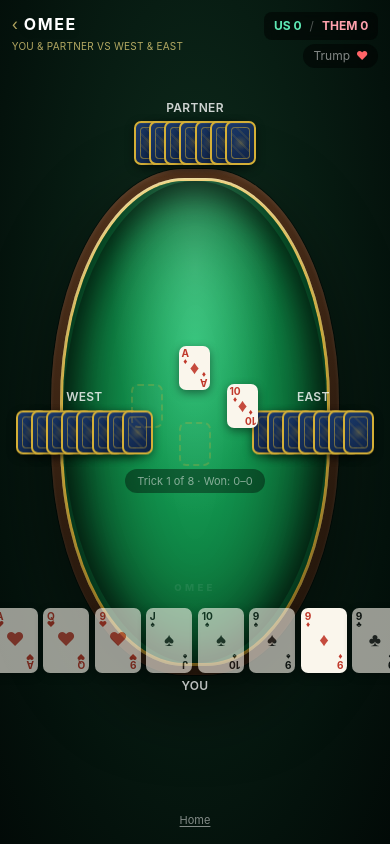
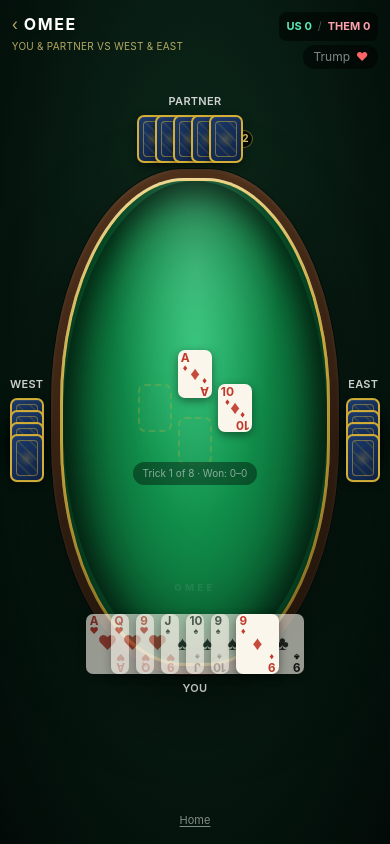
Before and after one commit to seniramendis/poker-mvp, a Next.js app: page /omee in a window 390 px wide. Both pictures are taken after a click on the button "DEAL". Built offline with nearby package versions, Linux system fonts and the light colour scheme.

Commit message:
change some ui changes to omee game

```diff
--- a/src/app/globals.css
+++ b/src/app/globals.css
@@ -33,8 +33,8 @@ body {
 /* ---------------------------------------------------------------- */
 
 :root {
-  --card-w-sm: clamp(30px, 8vw, 46px);
-  --card-h-sm: clamp(42px, 11.2vw, 64px);
+  --card-w-sm: clamp(34px, 8.6vw, 46px);
+  --card-h-sm: clamp(48px, 12vw, 64px);
   --card-w-md: clamp(38px, 9.6vw, 62px);
   --card-h-md: clamp(54px, 13.6vw, 88px);
   --card-w-lg: clamp(46px, 11.6vw, 78px);
@@ -137,6 +137,21 @@ body {
 .card-rank { font-size: clamp(9px, 2.6vw, 15px); }
 .card-suit-mini { font-size: clamp(7px, 2.1vw, 12px); margin-top: -1px; }
 .card-suit-center { font-size: clamp(16px, 4.8vw, 28px); opacity: 0.9; }
+
+/* Rank/suit text must scale with the card's own size class, not just the
+   viewport — otherwise small (trick/bot-fan) cards render illegible text
+   sized for a full-size hand card, or large cards look under-labeled. */
+.card-size-sm .card-rank { font-size: clamp(8px, 3.4vw, 12px); }
+.card-size-sm .card-suit-mini { font-size: clamp(6.5px, 2.6vw, 9.5px); }
+.card-size-sm .card-suit-center { font-size: clamp(13px, 6vw, 19px); }
+
+.card-size-md .card-rank { font-size: clamp(10px, 3vw, 15px); }
+.card-size-md .card-suit-mini { font-size: clamp(8px, 2.3vw, 11px); }
+.card-size-md .card-suit-center { font-size: clamp(17px, 5vw, 25px); }
+
+.card-size-lg .card-rank { font-size: clamp(12px, 3.4vw, 19px); }
+.card-size-lg .card-suit-mini { font-size: clamp(9px, 2.6vw, 13px); }
+.card-size-lg .card-suit-center { font-size: clamp(20px, 5.6vw, 32px); }
 
 /* Fluid card size classes (replace fixed px sizing from JS) */
 .card-size-sm { width: var(--card-w-sm); height: var(--card-h-sm); }
@@ -400,6 +415,26 @@ body {
   to { opacity: 1; transform: translateY(0); }
 }
 
+.bot-fan-badge {
+  display: flex;
+  align-items: center;
+  justify-content: center;
+  min-width: 18px;
+  height: 18px;
+  padding: 0 4px;
+  border-radius: 9999px;
+  background: rgba(0, 0, 0, 0.65);
+  border: 1px solid rgba(212, 175, 55, 0.5);
+  color: var(--gold-bright);
+  font-size: 10px;
+  font-weight: 700;
+}
+
+.trick-slot {
+  width: var(--card-w-sm);
+  height: var(--card-h-sm);
+}
+
 /* ---------------------------------------------------------------- */
 /* Mobile / safe-area responsiveness                                 */
 /* ---------------------------------------------------------------- */
--- a/src/components/OmeeGameView.js
+++ b/src/components/OmeeGameView.js
@@ -8,28 +8,34 @@ import { SUIT_SYMBOL, SUIT_NAME, SUITS, legalPlays } from '../lib/omee';
 
 const SUITS_RED = new Set(['H', 'D']);
 
-function BotFan({ count }) {
+// Bot hands are shown as a small fanned stack rather than one card per
+// remaining card — beyond MAX_VISIBLE cards we just bump a "+N" badge so
+// the fan never grows wide/tall enough to overflow a small screen.
+function BotFan({ count, direction = 'horizontal', maxVisible = 5 }) {
+  const visible = Math.min(count, maxVisible);
+  const extra = count - visible;
+  const isVertical = direction === 'vertical';
+
   return (
-    <div className="flex -space-x-4 sm:-space-x-5">
-      {Array.from({ length: count }).map((_, i) => (
+    <div className={`flex items-center ${isVertical ? 'flex-col -space-y-9 sm:-space-y-11' : '-space-x-4 sm:-space-x-5'}`}>
+      {Array.from({ length: visible }).map((_, i) => (
         <PlayingCard key={i} card={null} faceDown size="sm" dealDelay={i * 60} />
       ))}
+      {extra > 0 && <span className={`bot-fan-badge ${isVertical ? 'mt-1' : 'ml-1'}`}>+{extra}</span>}
     </div>
   );
 }
 
 function SeatLabel({ name, active }) {
   return (
-    <div className={`seat-label flex items-center gap-1.5 text-white/80 text-xs sm:text-sm ${active ? 'turn-indicator' : ''}`}>
+    <div className={`seat-label flex items-center gap-1.5 text-white/80 text-[11px] sm:text-sm ${active ? 'turn-indicator' : ''}`}>
       <span className="font-semibold tracking-wide">{name}</span>
     </div>
   );
 }
 
 function TrickCard({ play }) {
-  if (!play) {
-    return <div className="community-slot" style={{ width: 'var(--card-w-sm)', height: 'var(--card-h-sm)' }} />;
-  }
+  if (!play) return <div className="trick-slot community-slot" />;
   return <PlayingCard card={play.card} size="sm" dealDelay={0} />;
 }
 
@@ -50,6 +56,7 @@ export default function OmeeGameView() {
 
   const trickBySeat = Object.fromEntries(state.currentTrick.map((p) => [p.seat, p]));
   const southFirstFour = isTrumpSelect && state.trumpChooser === 'south' ? state.hands.south : null;
+  const southCount = state.hands.south.length;
 
   return (
     <main className="relative w-full h-[100dvh] overflow-hidden select-none">
@@ -68,7 +75,7 @@ export default function OmeeGameView() {
         </div>
 
         <div className="flex flex-col items-end gap-1 sm:gap-2 pointer-events-auto shrink-0">
-          <div className="bg-black/50 px-2.5 sm:px-4 py-1.5 sm:py-2 rounded-lg backdrop-blur-sm flex items-center gap-2 sm:gap-3 text-xs sm:text-sm whitespace-nowrap">
+          <div className="bg-black/50 px-2 sm:px-4 py-1.5 sm:py-2 rounded-lg backdrop-blur-sm flex items-center gap-1.5 sm:gap-3 text-[11px] sm:text-sm whitespace-nowrap">
             <span className="text-emerald-300 font-bold">US {state.tokens.us}</span>
             <span className="text-white/30">/</span>
             <span className="text-rose-300 font-bold">THEM {state.tokens.them}</span>
@@ -86,32 +93,42 @@ export default function OmeeGameView() {
       </div>
 
       {/* North (partner) */}
-      <div className="absolute w-full flex flex-col items-center z-10" style={{ top: 'clamp(58px, 12vh, 100px)', gap: 'var(--gap-xs)' }}>
+      <div
+        className="absolute w-full flex flex-col items-center z-10"
+        style={{ top: 'clamp(52px, 11vh, 96px)', gap: 'var(--gap-xs)' }}
+      >
         <SeatLabel name="PARTNER" active={isPlaying && state.turn === 'north'} />
-        <BotFan count={state.hands.north.length} />
+        <BotFan count={state.hands.north.length} direction="horizontal" maxVisible={5} />
       </div>
 
       {/* West */}
       <div
         className="absolute flex flex-col items-center z-10"
-        style={{ left: 'clamp(8px, 4vw, 28px)', top: '50%', transform: 'translateY(-50%)', gap: 'var(--gap-xs)' }}
+        style={{ left: 'clamp(4px, 2.5vw, 18px)', top: '50%', transform: 'translateY(-50%)', gap: 'var(--gap-xs)' }}
       >
         <SeatLabel name="WEST" active={isPlaying && state.turn === 'west'} />
-        <BotFan count={state.hands.west.length} />
+        <BotFan count={state.hands.west.length} direction="vertical" maxVisible={4} />
       </div>
 
       {/* East */}
       <div
         className="absolute flex flex-col items-center z-10"
-        style={{ right: 'clamp(8px, 4vw, 28px)', top: '50%', transform: 'translateY(-50%)', gap: 'var(--gap-xs)' }}
+        style={{ right: 'clamp(4px, 2.5vw, 18px)', top: '50%', transform: 'translateY(-50%)', gap: 'var(--gap-xs)' }}
       >
         <SeatLabel name="EAST" active={isPlaying && state.turn === 'east'} />
-        <BotFan count={state.hands.east.length} />
+        <BotFan count={state.hands.east.length} direction="vertical" maxVisible={4} />
       </div>
 
       {/* Center: current trick */}
-      <div className="absolute inset-0 flex flex-col items-center justify-center z-10 pointer-events-none" style={{ gap: 8 }}>
-        <div className="grid grid-cols-3 grid-rows-3 gap-1 place-items-center" style={{ width: 140, height: 110 }}>
+      <div className="absolute inset-0 flex flex-col items-center justify-center z-10 pointer-events-none" style={{ gap: 6 }}>
+        <div
+          className="grid grid-cols-3 grid-rows-3 place-items-center"
+          style={{
+            width: 'clamp(112px, 30vw, 168px)',
+            height: 'clamp(94px, 25vw, 138px)',
+            gap: 'clamp(2px, 1vw, 6px)',
+          }}
+        >
           <div />
           <div className="row-start-1 col-start-2">
             <TrickCard play={trickBySeat.north} />
@@ -132,13 +149,13 @@ export default function OmeeGameView() {
         </div>
 
         {!isIdle && (
-          <div className="text-white/50 text-[11px] sm:text-xs bg-black/40 px-3 py-1 rounded-full backdrop-blur-sm">
+          <div className="text-white/50 text-[10px] sm:text-xs bg-black/40 px-2.5 sm:px-3 py-1 rounded-full backdrop-blur-sm whitespace-nowrap">
             Trick {Math.min(state.trickCount + 1, 8)} of 8 &middot; Won: {state.tricksWon.us}&ndash;{state.tricksWon.them}
           </div>
         )}
 
         {(isHandEnd || isMatchEnd) && state.lastHandResult && (
-          <div className="winner-banner pointer-events-auto absolute top-[-56px] left-1/2 -translate-x-1/2 bg-black/70 border border-amber-400/40 text-amber-200 px-3 sm:px-5 py-1.5 sm:py-2 rounded-full text-xs sm:text-sm font-semibold backdrop-blur-sm whitespace-nowrap max-w-[90vw] truncate">
+          <div className="winner-banner pointer-events-auto absolute top-[-52px] sm:top-[-56px] left-1/2 -translate-x-1/2 bg-black/70 border border-amber-400/40 text-amber-200 px-3 sm:px-5 py-1.5 sm:py-2 rounded-full text-[11px] sm:text-sm font-semibold backdrop-blur-sm whitespace-nowrap max-w-[92vw] truncate">
             {isMatchEnd
               ? `${state.matchWinner === 'us' ? 'You & Partner' : 'West & East'} win the match! (${state.lastHandResult.reason})`
               : `${state.lastHandResult.team === 'us' ? 'You & Partner' : state.lastHandResult.team === 'them' ? 'West & East' : 'Push'}${state.lastHandResult.tokens ? ` +${state.lastHandResult.tokens} token${state.lastHandResult.tokens === 1 ? '' : 's'}` : ''} &mdash; ${state.lastHandResult.reason}`}
@@ -146,20 +163,30 @@ export default function OmeeGameView() {
         )}
       </div>
 
-      {/* South (you) */}
-      <div className="seat-row absolute w-full flex flex-col items-center z-10" style={{ bottom: 'clamp(96px, 20vh, 150px)', gap: 'var(--gap-xs)' }}>
-        <div className="flex" style={{ gap: 'var(--gap-xs)' }}>
+      {/* South (you) — fanned with overlap so it never overflows/clips off-screen */}
+      <div
+        className="seat-row absolute w-full flex flex-col items-center z-10"
+        style={{ bottom: 'clamp(90px, 19vh, 148px)', gap: 'var(--gap-xs)' }}
+      >
+        <div className="flex justify-center px-2" style={{ maxWidth: '100vw' }}>
           {state.hands.south.map((card, i) => {
             const isLegal = legalCardIds.has(card.id);
+            const sizeVar = southCount > 6 ? '--card-w-md' : '--card-w-lg';
             return (
               <button
                 key={card.id}
                 onClick={() => southTurn && isLegal && playCard(card)}
                 disabled={!southTurn || !isLegal}
-                className={`transition-transform ${southTurn && isLegal ? 'hover:-translate-y-2 cursor-pointer' : 'opacity-60 cursor-default'}`}
-                style={{ background: 'none', border: 'none', padding: 0 }}
+                className={`relative transition-transform ${southTurn && isLegal ? 'hover:-translate-y-3 hover:z-20 cursor-pointer' : 'opacity-60 cursor-default'}`}
+                style={{
+                  background: 'none',
+                  border: 'none',
+                  padding: 0,
+                  marginLeft: i === 0 ? 0 : `calc(var(${sizeVar}) * -0.42)`,
+                  zIndex: southTurn && isLegal ? i : 0,
+                }}
               >
-                <PlayingCard card={card} size="lg" dealDelay={i * 90} />
+                <PlayingCard card={card} size={southCount > 6 ? 'md' : 'lg'} dealDelay={i * 90} />
               </button>
             );
           })}
@@ -183,9 +210,9 @@ export default function OmeeGameView() {
         )}
 
         {isTrumpSelect && southFirstFour && (
-          <div className="pointer-events-auto flex flex-col items-center gap-2 bg-black/60 backdrop-blur-md px-4 py-3 rounded-2xl border border-white/10">
-            <span className="text-white/70 text-xs sm:text-sm">Choose trump suit</span>
-            <div className="flex gap-2">
+          <div className="pointer-events-auto flex flex-col items-center gap-2 bg-black/60 backdrop-blur-md px-3 sm:px-4 py-2.5 sm:py-3 rounded-2xl border border-white/10">
+            <span className="text-white/70 text-[11px] sm:text-sm">Choose trump suit</span>
+            <div className="flex gap-1.5 sm:gap-2">
               {SUITS.map((s) => {
                 const count = southFirstFour.filter((c) => c.suit === s).length;
                 const red = SUITS_RED.has(s);
```
